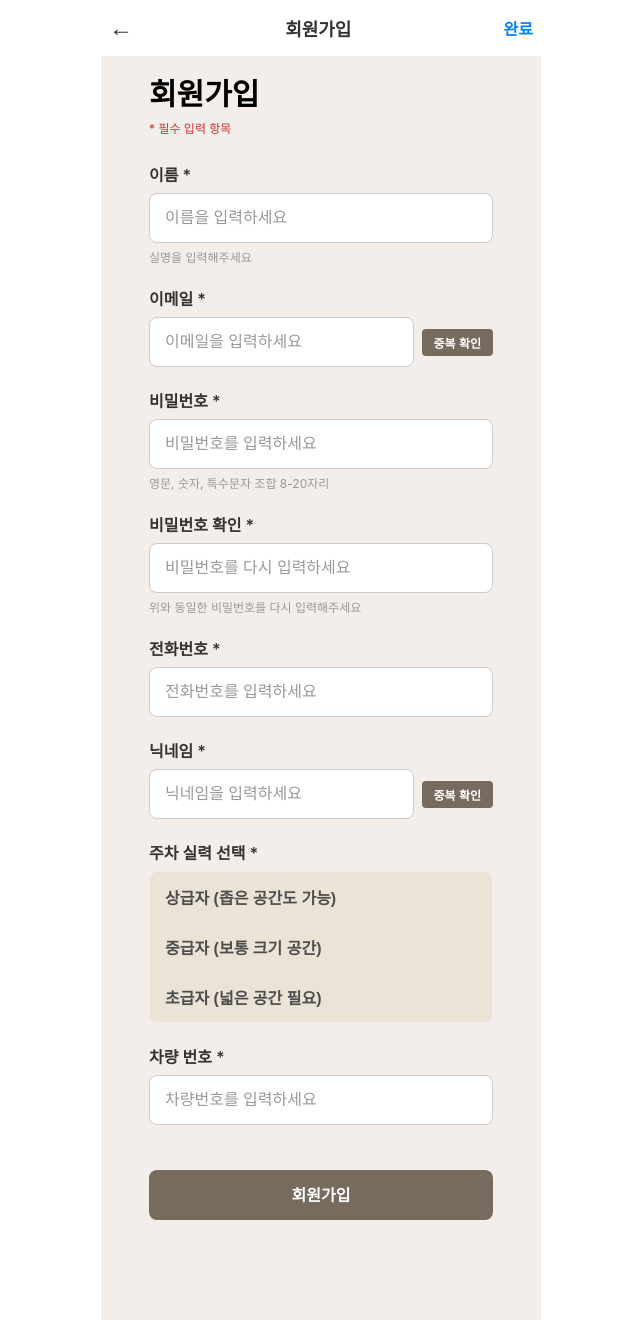
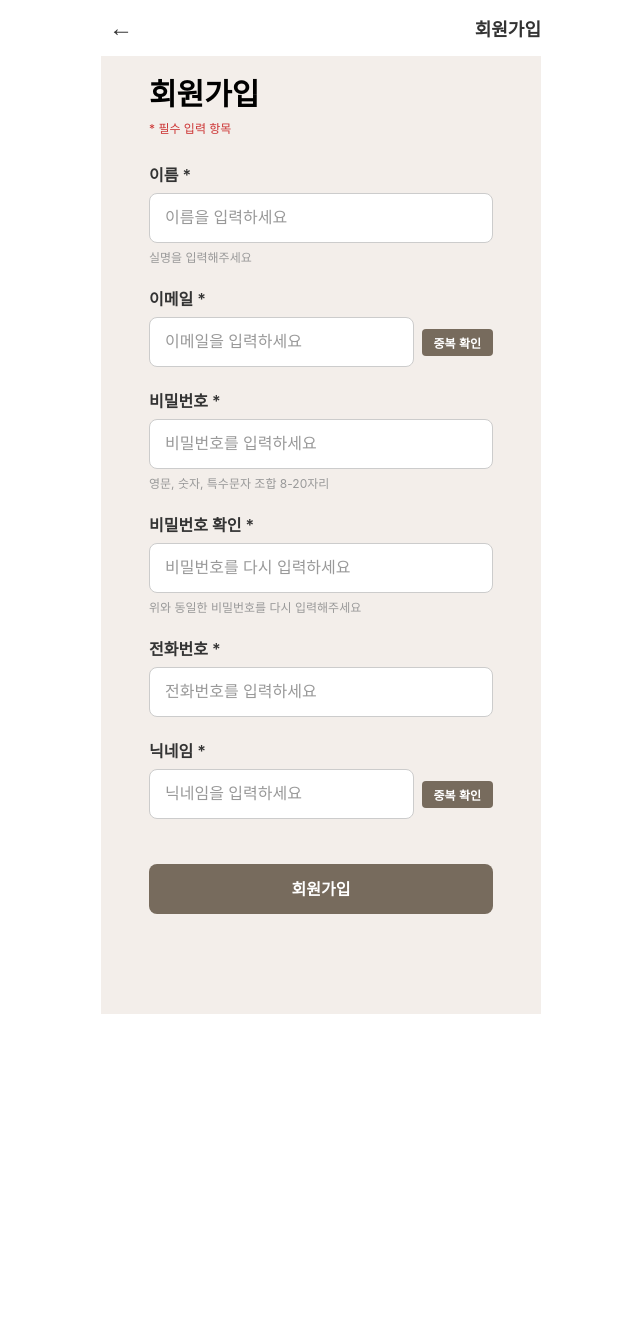
Before and after one commit to Me-in-U/Alpacar, a Vue app in the folder frontend/alpacar-vue/: page /signup in a window 1280 px wide. Shown: the whole page, without its empty margins (319-959 px from the left). After the commit the page ends 1014 px from the top, so only its background shows below. Built offline with nearby package versions, Linux system fonts and the light colour scheme; the HTML template or start-up script is replaced by a standard one.

Commit message:
회원가입에 페이지 차량 번호, 주차실력 입력 삭제 및 통합

```diff
--- a/frontend/alpacar-vue/src/views/user/Signup.vue
+++ b/frontend/alpacar-vue/src/views/user/Signup.vue
@@ -4,7 +4,6 @@
     <div class="nav-bar">
       <button class="back-button" @click="goBack">←</button>
       <h1 class="nav-title">회원가입</h1>
-      <button class="complete-button" @click="handleComplete">완료</button>
     </div>
 
     <!-- Main Content -->
@@ -92,48 +91,11 @@
           </div>
         </div>
 
-        <!-- Parking Skill Selection -->
-        <div class="field-group">
-          <label class="field-label">주차 실력 선택 *</label>
-          <div class="skill-selection">
-            <button
-              class="skill-button"
-              :class="{ 'selected': formData.parkingSkill === 'expert' }"
-              @click="formData.parkingSkill = 'expert'"
-            >
-              상급자 (좁은 공간도 가능)
-            </button>
-            <button
-              class="skill-button"
-              :class="{ 'selected': formData.parkingSkill === 'intermediate' }"
-              @click="formData.parkingSkill = 'intermediate'"
-            >
-              중급자 (보통 크기 공간)
-            </button>
-            <button
-              class="skill-button"
-              :class="{ 'selected': formData.parkingSkill === 'beginner' }"
-              @click="formData.parkingSkill = 'beginner'"
-            >
-              초급자 (넓은 공간 필요)
-            </button>
-          </div>
-        </div>
-
-        <!-- Car Number Field -->
-        <div class="field-group">
-          <label class="field-label">차량 번호 *</label>
-          <input
-            type="text"
-            placeholder="차량번호를 입력하세요"
-            v-model="formData.carNumber"
-            class="input-field"
-          />
-        </div>
-
         <!-- Signup Button -->
         <button class="signup-button" @click="handleSignup">
-          <span class="button-text">회원가입</span>
+          <router-link to="/main" class="link">
+            <span class="button-text">회원가입</span>
+          </router-link>
         </button>
       </div>
     </div>
@@ -156,8 +118,6 @@ export default defineComponent({
       passwordConfirm: "",
       phone: "",
       nickname: "",
-      parkingSkill: "",
-      carNumber: ""
     });
 
     const goBack = () => {
@@ -226,16 +186,6 @@ export default defineComponent({
   font-weight: 600;
   color: #333333;
   margin: 0;
-}
-
-.complete-button {
-  background: none;
-  border: none;
-  font-size: 16px;
-  font-weight: 600;
-  color: #0080ff;
-  cursor: pointer;
-  padding: 8px;
 }
 
 /* Main Content */
@@ -350,43 +300,6 @@ export default defineComponent({
   line-height: 14px;
 }
 
-/* Skill Selection */
-.skill-selection {
-  display: flex;
-  flex-direction: column;
-  gap: 0;
-  border: 1px solid #f3eeea;
-  border-radius: 8px;
-  overflow: hidden;
-}
-
-.skill-button {
-  width: 100%;
-  height: 50px;
-  border: none;
-  background-color: #ebe3d5;
-  color: #4d4d4d;
-  font-size: 16px;
-  font-weight: 700;
-  cursor: pointer;
-  transition: all 0.3s ease;
-  text-align: left;
-  padding: 0 15px;
-}
-
-.skill-button.selected {
-  background-color: #776b5d;
-  color: #f5f5f5;
-}
-
-.skill-button:hover {
-  background-color: #d4c8b8;
-}
-
-.skill-button.selected:hover {
-  background-color: #665a4d;
-}
-
 /* Signup Button */
 .signup-button {
   width: 100%;
@@ -417,6 +330,15 @@ export default defineComponent({
   letter-spacing: 0;
 }
 
+.link {
+  color: #808080;
+  text-decoration: none;
+  font-size: 14px;
+  font-weight: 400;
+  line-height: 16.94px;
+  transition: color 0.3s ease;
+}
+
 /* Responsive Design */
 @media (max-width: 440px) {
   .title-section {
```
